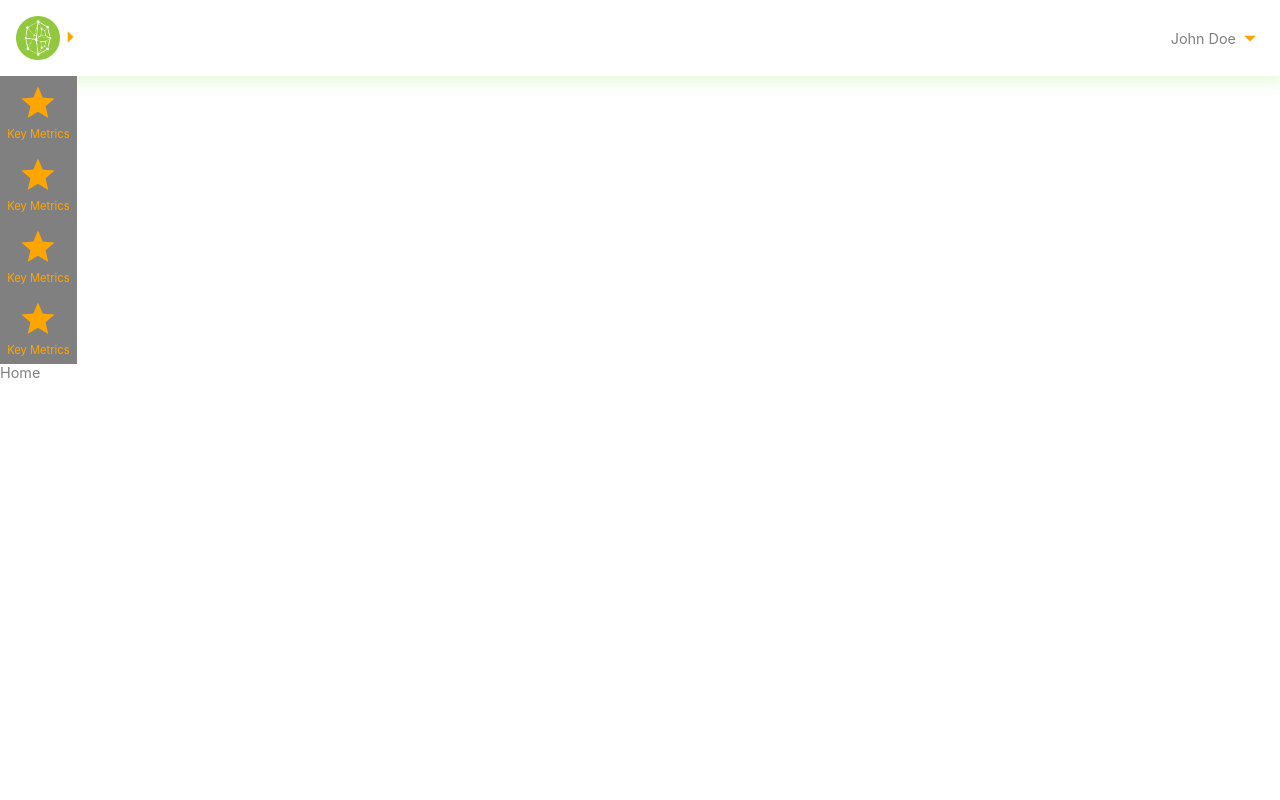
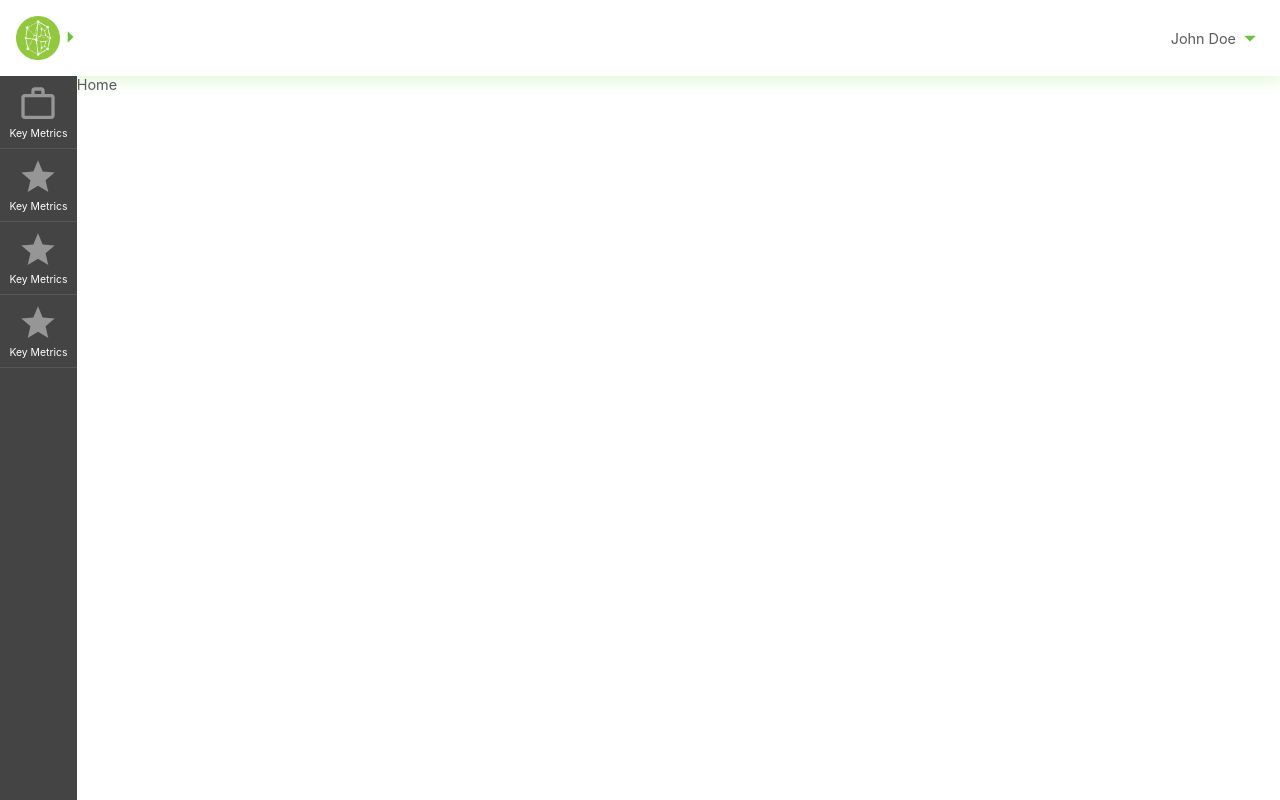
Before and after one commit to ArthurSiqueiraS/Tela-React, a React (Create React App) app in the folder tela/: page / in a window 1280 px wide. Built offline with nearby package versions, Linux system fonts and the light colour scheme.

Commit message:
Layout with sidebar

```diff
--- a/tela/src/components/Navbar/NavMenu/NavMenu.module.scss
+++ b/tela/src/components/Navbar/NavMenu/NavMenu.module.scss
@@ -24,7 +24,7 @@
       position: relative;
       right: 0.5vh;
       transition: 0.3s;
-      fill: $hut-orange;
+      fill: $hut-green-dark-1;
     }
 
     ul {
@@ -40,7 +40,7 @@
         padding: 3.5vh 2.5vh;
 
         &:hover {
-          color: $hut-orange;
+          color: $hut-green-dark-1;
         }
       }
     }
--- a/tela/src/components/Navbar/UserMenu/UserMenu.module.scss
+++ b/tela/src/components/Navbar/UserMenu/UserMenu.module.scss
@@ -12,7 +12,7 @@
     [icon] {
       position: relative;
       top: 0.2vh;
-      fill: $hut-orange;
+      fill: $hut-green-dark-1;
     }
   }
 }
--- a/tela/src/components/Navbar/UserMenu/UserNav.module.scss
+++ b/tela/src/components/Navbar/UserMenu/UserNav.module.scss
@@ -56,8 +56,8 @@
       }
 
       &:hover {
-        color: $hut-orange;
-        fill: $hut-orange;
+        color: $hut-green-dark-1;
+        fill: $hut-green-dark-1;
       }
     }
   }
--- a/tela/src/components/Sidebar/Sidebar.js
+++ b/tela/src/components/Sidebar/Sidebar.js
@@ -4,21 +4,49 @@ import Icon from "../helpers/Icon";
 import { ICONS } from "../../global/constants";
 
 class Sidebar extends Component {
+  state = {
+    links: [
+      { icon: ICONS.BRIEFCASE, name: "Key Metrics" },
+      { icon: ICONS.STAR, name: "Key Metric" },
+      { icon: ICONS.STAR, name: "Key Metric" },
+      { icon: ICONS.STAR, name: "Key Metric" }
+    ],
+    selected: false
+  };
+
+  selectLink = i => {
+    this.setState({ selected: i });
+  };
+
   render() {
+    const { links, selected } = this.state;
+
     return (
       <div className={classes.Sidebar}>
-        <SidebarLink icon={ICONS.STAR} />
-        <SidebarLink icon={ICONS.STAR} />
-        <SidebarLink icon={ICONS.STAR} />
-        <SidebarLink icon={ICONS.STAR} />
+        {links.map((link, i) => {
+          return (
+            <SidebarLink
+              icon={link.icon}
+              name={link.name}
+              selected={selected === i}
+              onClick={this.selectLink.bind(this, i)}
+              key={i}
+            />
+          );
+        })}
       </div>
     );
   }
 }
 
 const SidebarLink = props => {
+  let className = classes.SidebarLink;
+  if (props.selected) {
+    className = [className, classes.selected].join(" ");
+  }
+
   return (
-    <div className={classes.SidebarLink}>
+    <div className={className} onClick={props.onClick}>
       <Icon icon={props.icon} />
       <span>Key Metrics</span>
     </div>
--- a/tela/src/components/Sidebar/Sidebar.module.scss
+++ b/tela/src/components/Sidebar/Sidebar.module.scss
@@ -1,8 +1,9 @@
 @import "../../global/variables.scss";
 
 .Sidebar {
-  background-color: $hut-gray;
+  background-color: $hut-gray-dark-1;
   width: 6vw;
+  height: 100%;
 }
 
 .SidebarLink {
@@ -12,15 +13,32 @@
   flex-direction: column;
   align-items: center;
   justify-content: center;
+  cursor: pointer;
+  border-bottom: 1px solid rgba(white, 0.1);
+
 
   [icon] svg {
-    fill: $hut-orange;
+    fill: $hut-gray-light-2;
     width: 5vh;
   }
 
   span {
-    color: $hut-orange;
+    color: white;
     margin-top: 0.1vh;
-    font-size: 1.4vh;
+    font-size: 1.3vh;
+  }
+
+  &:hover {
+    background-color: $hut-gray;
+  }
+
+  &.selected {
+    background-color: $hut-gray-dark-2;
+
+    [icon] svg,
+    span {
+      fill: $hut-green;
+      color: $hut-green
+    }
   }
 }
--- a/tela/src/containers/Layout/Layout.module.scss
+++ b/tela/src/containers/Layout/Layout.module.scss
@@ -1,3 +1,12 @@
 @import '../../global/variables.scss';
 
-.Layout {}
+.Layout {
+  display: flex;
+  flex-direction: column;
+  height: 100vh;
+
+  .content {
+    flex-grow: 1;
+    display: flex;
+  }
+}
--- a/tela/src/global/variables.scss
+++ b/tela/src/global/variables.scss
@@ -1,3 +1,7 @@
 $hut-green: #76E13B;
-$hut-orange: orange;
-$hut-gray: gray;
+$hut-green-dark-1: rgb(107, 194, 60);
+$hut-gray-dark-2: rgb(51, 51, 51);
+$hut-gray-dark-1: rgb(68, 68, 68);
+$hut-gray: rgb(90, 90, 90);
+$hut-gray-light-1: rgb(128, 128, 128);
+$hut-gray-light-2: rgb(150, 150, 150);
```
